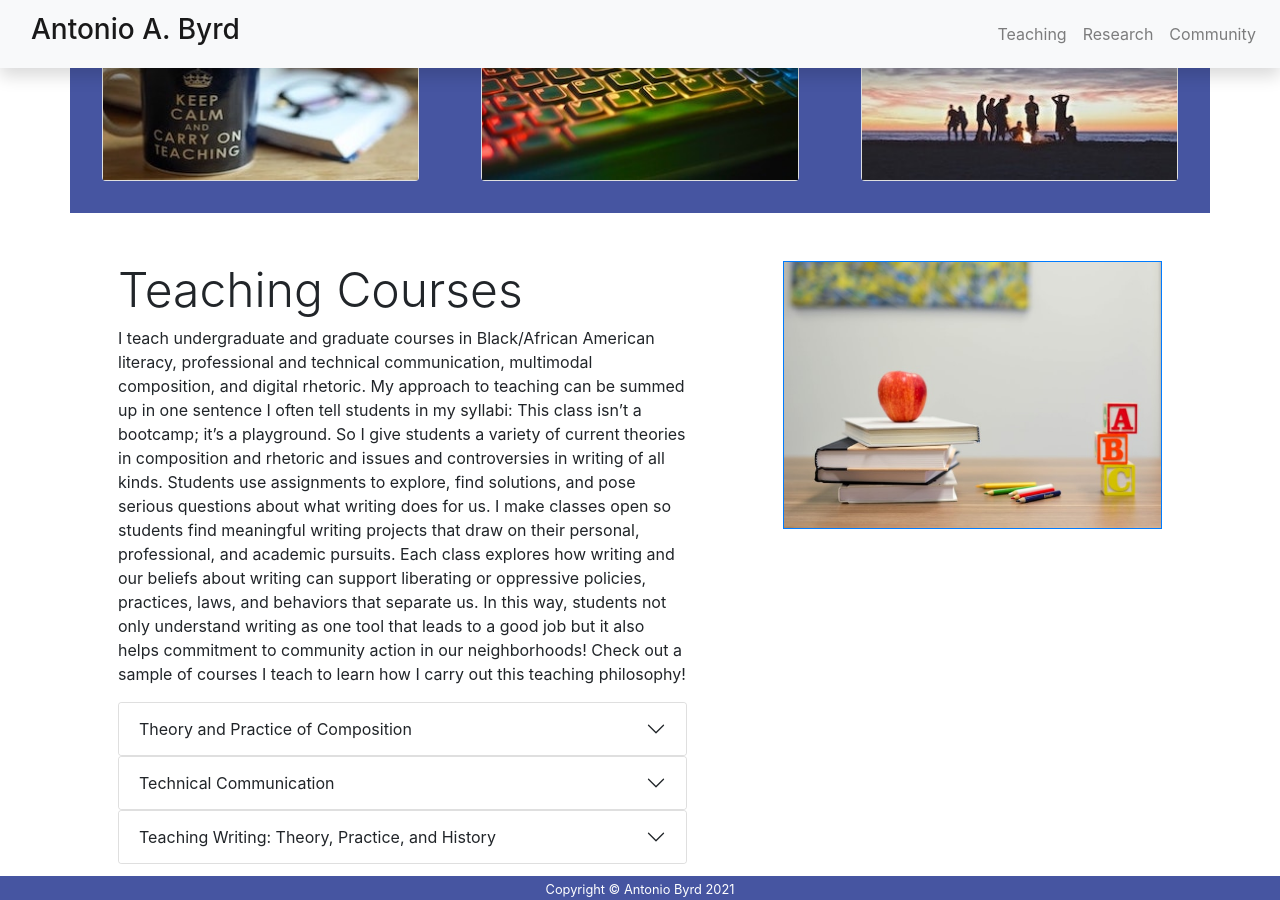
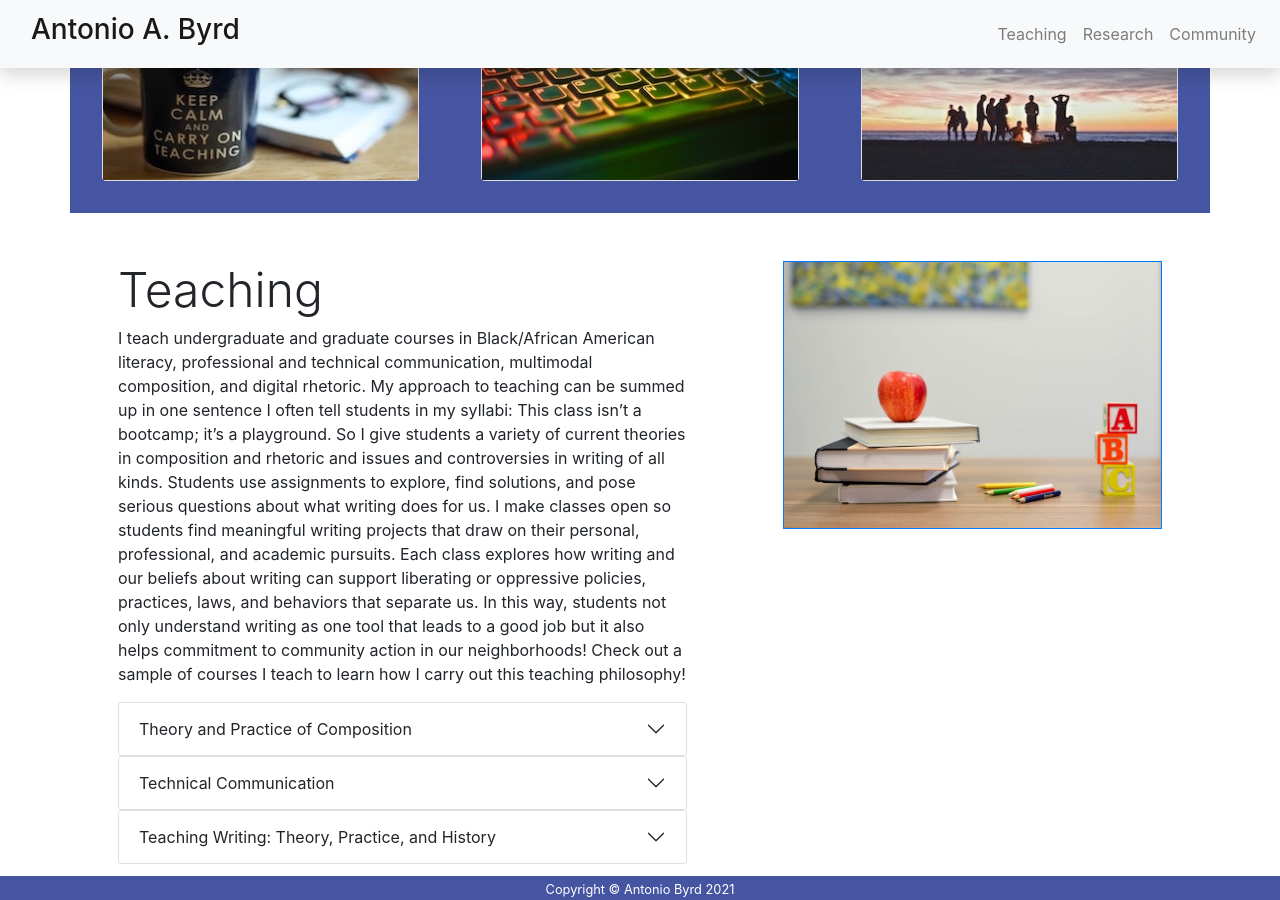
Before and after one commit to abyrd15/abyrd15.github.io, a Jekyll site: the page built from index.markdown, in a window 1280 px wide and 900 px high, scrolled down 1398 px. Built offline with Jekyll 4.4.1, drawn with Linux system fonts in a browser that asks for light colours; nearby versions of some CDN libraries.

Commit message:
Updated title for teaching section

```diff
--- a/_includes/home/section_teaching.html
+++ b/_includes/home/section_teaching.html
@@ -3,7 +3,7 @@
         <div class="container">
             <div class="row justify-content-center">
                 <div class="col-sm-7 p-5">
-                    <h1 class="display-5" id="teaching_courses">Teaching Courses</h1>
+                    <h1 class="display-5" id="teaching_courses">Teaching</h1>
                     <p>I teach undergraduate and graduate courses in Black/African American literacy, professional and technical communication, multimodal composition, and digital rhetoric. My approach to teaching can be summed up in one sentence I often tell students in my syllabi: This class isn’t a bootcamp; it’s a playground. So I give students a variety of current theories in composition and rhetoric and issues and controversies in writing of all kinds. Students use assignments to explore, find solutions, and pose serious questions about what writing does for us. I make classes open so students find meaningful writing projects that draw on their personal, professional, and academic pursuits. Each class explores how writing and our beliefs about writing can support liberating or oppressive policies, practices, laws, and behaviors that separate us. In this way, students not only understand writing as one tool that leads to a good job but it also helps commitment to community action in our neighborhoods! Check out a sample of courses I teach to learn how I carry out this teaching philosophy!</p>
                         <div class="accordion" id="accordionExample">
                             <div class="accordion-item">
```
